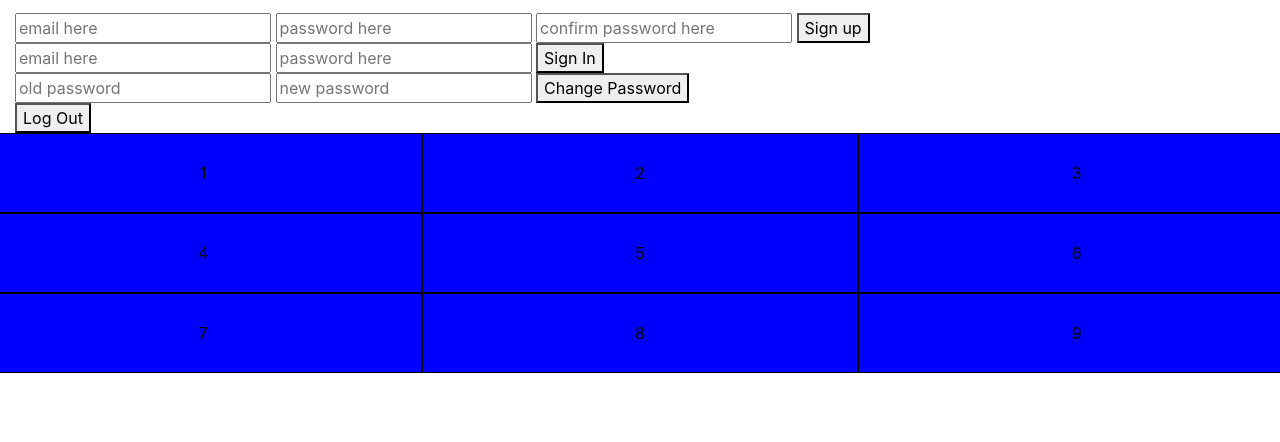
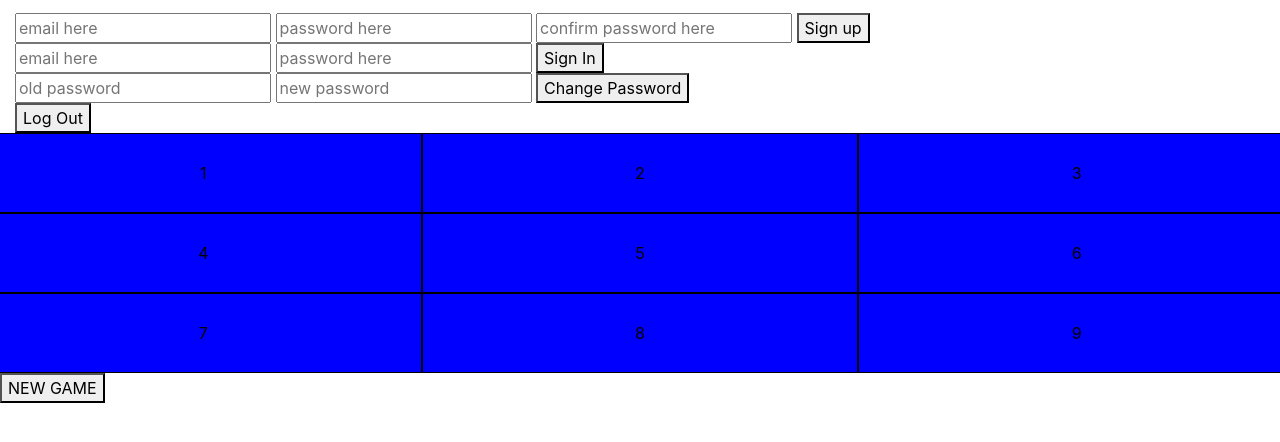
Before and after one commit to timmshinbone/tic-tac-toe-client, a website built with webpack: page index.html in a window 1280 px wide. Shown: the part 136-578 px from the top of the page. Built offline with nearby package versions, Linux system fonts and the light colour scheme.

Commit message:
added border to gameboard added new game button workinprogress

```diff
--- a/assets/styles/index.scss
+++ b/assets/styles/index.scss
@@ -14,5 +14,6 @@ $black: #000;
   color: black;
   display: flex;
   height: 80px;
+  width: 80px;
   justify-content: center;
 }
--- a/index.html
+++ b/index.html
@@ -50,8 +50,8 @@
        <div class="col-4 box">8</div>
        <div class="col-4 box">9</div>
      </div>
-     <form id="game-action">
-
-     </form>
+     <div id="game-action">
+       <div><button type="submit">NEW GAME</button></div>
+     </div>
     </body>
 </html>
```
Also changed, not shown: 1 other file.
